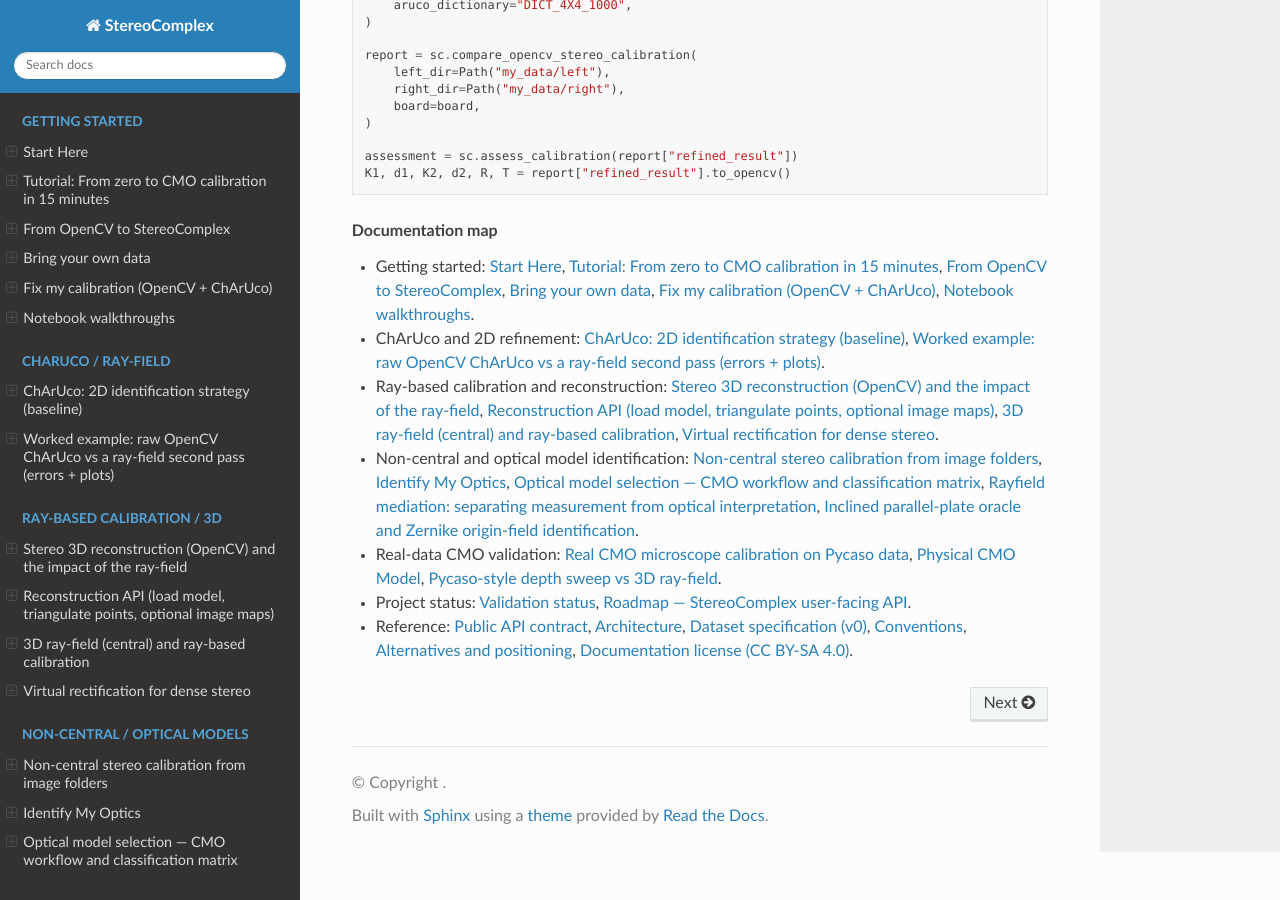
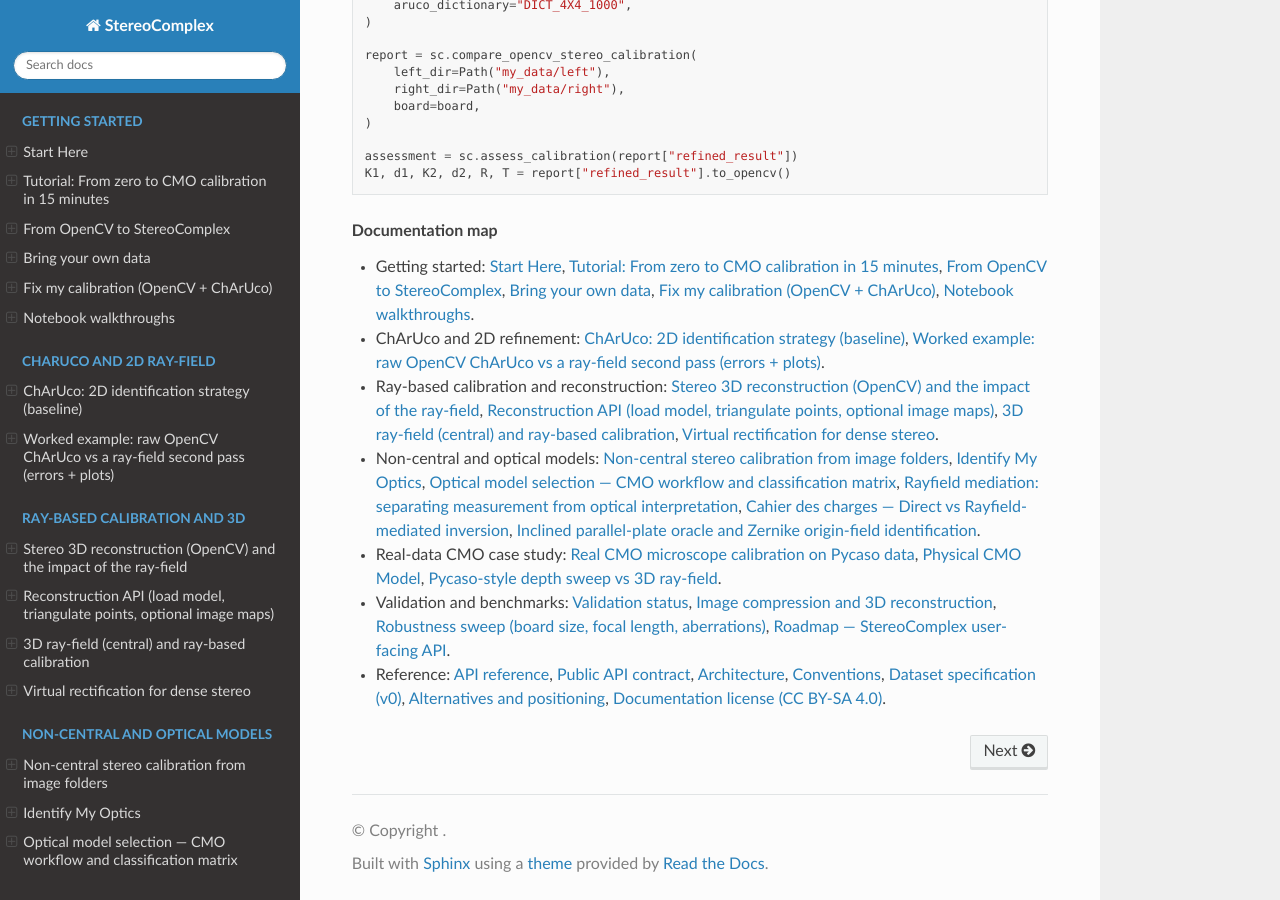
Before and after one commit to jeffwitz/StereoComplex, a Sphinx documentation site: the page built from docs/index.rst, in a window 1280 px wide and 900 px high, scrolled down 3885 px. Built offline with Sphinx 7.4.7 and the Read the Docs theme 3.1.0, drawn with Linux system fonts in a browser that asks for light colours.

Commit message:
docs: restore API reference page and make the nav menus coherent
The autodoc API reference page existed on main but never reached
develop, so "API" was missing from the documentation menus.

- Add docs/api.rst: autodoc of the public namespaces (physics,
  rayfields, synthetic, api), deduplicated via exclude-members so the
  build is warning-free.
- Restructure docs/index.rst toctrees: add the API page to Reference,
  place the orphan DIRECT_VS_RAYFIELD_CDC under Non-central, group the
  compression/robustness sweeps under "Validation and benchmarks",
  align the prose documentation map with the toctrees.
- Fix the StereoCentralRayFieldModel docstring (malformed reST list
  that raised a docutils error under autodoc).

```diff
--- a/docs/index.rst
+++ b/docs/index.rst
@@ -196,24 +196,28 @@ scripts 07 and 08.
   :doc:`RECONSTRUCTION_API`,
   :doc:`RAYFIELD3D_RECONSTRUCTION`,
   :doc:`RAYFIELD_VIRTUAL_RECTIFY`.
-- Non-central and optical model identification:
+- Non-central and optical models:
   :doc:`NONCENTRAL_FROM_IMAGES`,
   :doc:`IDENTIFY_MY_OPTICS`,
   :doc:`CMO_MODEL_SELECTION`,
   :doc:`DIRECT_VS_RAYFIELD_INVERSION`,
+  :doc:`DIRECT_VS_RAYFIELD_CDC`,
   :doc:`PARALLEL_PLATE_ORIGIN_FIELD`.
-- Real-data CMO validation:
+- Real-data CMO case study:
   :doc:`REAL_CMO_PYCASO_RAYFIELD`,
   :doc:`CMO_PHYSICAL_MODEL`,
   :doc:`PYCASO_Z_SWEEP`.
-- Project status:
+- Validation and benchmarks:
   :doc:`VALIDATION_STATUS`,
+  :doc:`COMPRESSION_RECONSTRUCTION`,
+  :doc:`ROBUSTNESS_SWEEP`,
   :doc:`ROADMAP`.
 - Reference:
+  :doc:`api`,
   :doc:`PUBLIC_API`,
   :doc:`ARCHITECTURE`,
+  :doc:`CONVENTIONS`,
   :doc:`DATASET_SPEC`,
-  :doc:`CONVENTIONS`,
   :doc:`ALTERNATIVES_POSITIONING`,
   :doc:`LICENSE`.
 
@@ -231,7 +235,7 @@ scripts 07 and 08.
 
 .. toctree::
    :maxdepth: 2
-   :caption: ChArUco / Ray-field
+   :caption: ChArUco and 2D ray-field
    :hidden:
 
    CHARUCO_IDENTIFICATION
@@ -239,7 +243,7 @@ scripts 07 and 08.
 
 .. toctree::
    :maxdepth: 2
-   :caption: Ray-based calibration / 3D
+   :caption: Ray-based calibration and 3D
    :hidden:
 
    STEREO_RECONSTRUCTION
@@ -249,16 +253,15 @@ scripts 07 and 08.
 
 .. toctree::
    :maxdepth: 2
-   :caption: Non-central / optical models
+   :caption: Non-central and optical models
    :hidden:
 
    NONCENTRAL_FROM_IMAGES
    IDENTIFY_MY_OPTICS
    CMO_MODEL_SELECTION
    DIRECT_VS_RAYFIELD_INVERSION
+   DIRECT_VS_RAYFIELD_CDC
    PARALLEL_PLATE_ORIGIN_FIELD
-   COMPRESSION_RECONSTRUCTION
-   ROBUSTNESS_SWEEP
 
 .. toctree::
    :maxdepth: 2
@@ -271,10 +274,12 @@ scripts 07 and 08.
 
 .. toctree::
    :maxdepth: 2
-   :caption: Project status
+   :caption: Validation and benchmarks
    :hidden:
 
    VALIDATION_STATUS
+   COMPRESSION_RECONSTRUCTION
+   ROBUSTNESS_SWEEP
    ROADMAP
 
 .. toctree::
@@ -282,9 +287,10 @@ scripts 07 and 08.
    :caption: Reference
    :hidden:
 
+   api
    PUBLIC_API
    ARCHITECTURE
+   CONVENTIONS
    DATASET_SPEC
-   CONVENTIONS
    ALTERNATIVES_POSITIONING
    LICENSE
```
Also changed, not shown: docs/api.rst (added, +60 -0 lines), 1 other file.
